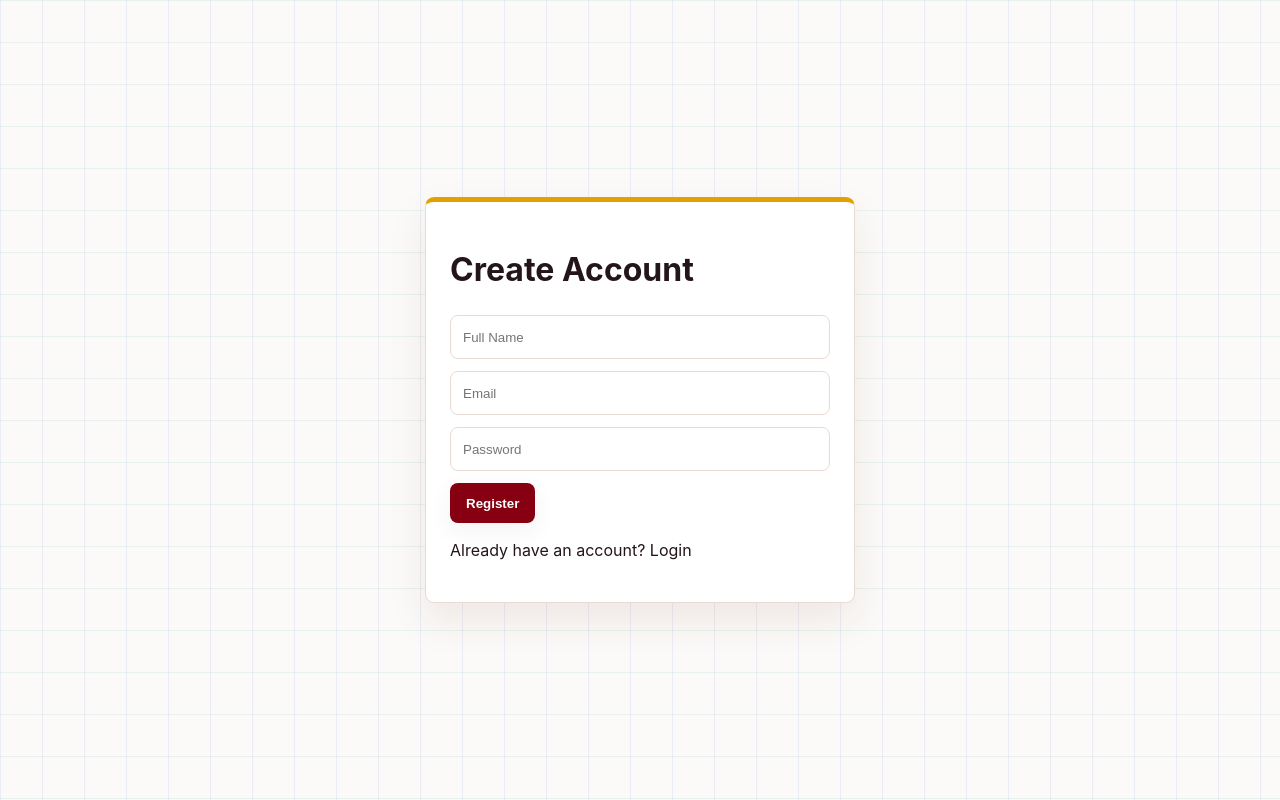
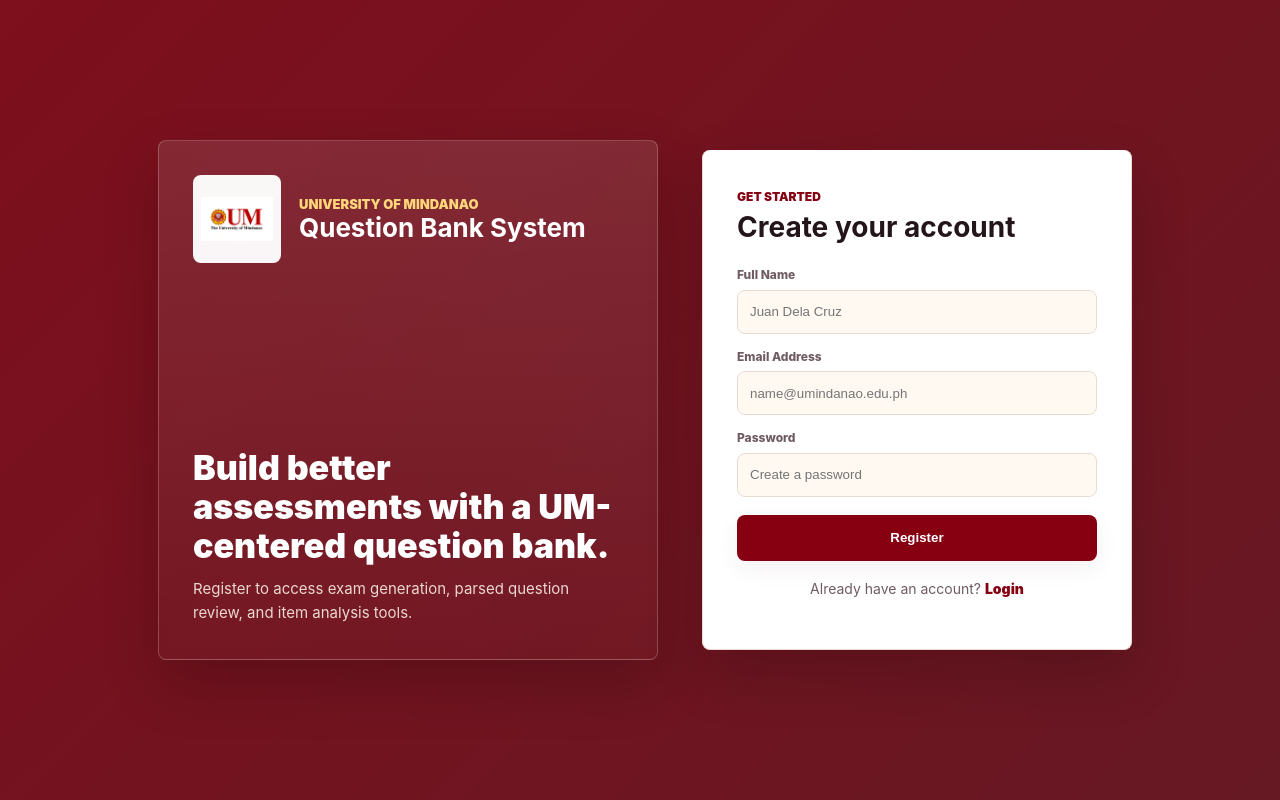
Before and after one commit to kentoyrosales123-cpu/question-bank, a website: page public/register.html in a window 1280 px wide. Drawn offline with Linux system fonts and the light colour scheme.

```diff
--- a/public/css/style.css
+++ b/public/css/style.css
@@ -168,6 +168,151 @@
   border-top: 5px solid var(--accent);
 }
 
+.um-auth-page {
+  grid-template-columns: minmax(320px, 520px) minmax(320px, 430px);
+  gap: 34px;
+  justify-content: center;
+  background:
+    linear-gradient(135deg, rgba(118, 0, 15, 0.94), rgba(86, 0, 12, 0.9)),
+    linear-gradient(90deg, rgba(255, 255, 255, 0.06) 1px, transparent 1px),
+    linear-gradient(rgba(255, 255, 255, 0.05) 1px, transparent 1px);
+  background-size:
+    auto,
+    44px 44px,
+    44px 44px;
+}
+
+.auth-brand-panel {
+  color: #fff7ec;
+  min-height: 520px;
+  display: flex;
+  flex-direction: column;
+  justify-content: space-between;
+  padding: 34px;
+  border: 1px solid rgba(255, 247, 236, 0.22);
+  border-radius: 8px;
+  background:
+    linear-gradient(180deg, rgba(255, 255, 255, 0.12), rgba(255, 255, 255, 0.04)),
+    rgba(98, 0, 13, 0.28);
+  box-shadow: 0 24px 56px rgba(21, 0, 4, 0.22);
+}
+
+.auth-logo-lockup {
+  display: flex;
+  align-items: center;
+  gap: 18px;
+}
+
+.auth-logo-lockup img {
+  width: 88px;
+  height: 88px;
+  object-fit: contain;
+  background: rgba(255, 255, 255, 0.96);
+  border-radius: 8px;
+  padding: 8px;
+}
+
+.auth-logo-lockup span,
+.auth-logo-lockup strong {
+  display: block;
+}
+
+.auth-logo-lockup span {
+  color: #ffd77a;
+  font-size: 13px;
+  font-weight: 900;
+  text-transform: uppercase;
+}
+
+.auth-logo-lockup strong {
+  max-width: 300px;
+  color: #ffffff;
+  font-size: 26px;
+  line-height: 1.16;
+}
+
+.auth-brand-copy p {
+  max-width: 430px;
+  margin: 0 0 12px;
+  color: #ffffff;
+  font-size: 34px;
+  font-weight: 900;
+  line-height: 1.15;
+}
+
+.auth-brand-copy small {
+  display: block;
+  max-width: 420px;
+  color: rgba(255, 247, 236, 0.86);
+  font-size: 15px;
+  line-height: 1.6;
+}
+
+.um-auth-card {
+  max-width: none;
+  border-top: 0;
+  border-radius: 8px;
+  padding: 34px;
+  box-shadow: 0 24px 56px rgba(21, 0, 4, 0.2);
+}
+
+.auth-form-heading {
+  margin-bottom: 22px;
+}
+
+.auth-form-heading span {
+  color: var(--primary);
+  font-size: 12px;
+  font-weight: 900;
+  text-transform: uppercase;
+}
+
+.auth-form-heading h1 {
+  margin: 4px 0 0;
+  color: var(--text);
+  font-size: 28px;
+  line-height: 1.18;
+}
+
+.um-auth-card .btn {
+  width: 100%;
+  min-height: 46px;
+  margin-top: 4px;
+}
+
+.um-auth-card input {
+  margin-bottom: 14px;
+  background: var(--card-soft);
+}
+
+.auth-link-row {
+  display: flex;
+  justify-content: space-between;
+  gap: 14px;
+  margin-top: 18px;
+  color: var(--muted);
+  font-size: 14px;
+}
+
+.auth-link-row.single {
+  justify-content: center;
+}
+
+.auth-link-row a {
+  color: var(--primary);
+  font-weight: 900;
+}
+
+.auth-link-row a:hover {
+  color: var(--primary-dark);
+}
+
+.um-auth-card #verificationPanel {
+  margin-top: 16px;
+  padding-top: 16px;
+  border-top: 1px solid var(--border);
+}
+
 .hero-card {
   max-width: 900px;
   text-align: center;
@@ -2712,6 +2857,50 @@
 }
 
 @media (max-width: 850px) {
+  .um-auth-page {
+    grid-template-columns: 1fr;
+    padding: 18px;
+  }
+
+  .auth-brand-panel {
+    min-height: auto;
+    padding: 24px;
+  }
+
+  .auth-logo-lockup {
+    align-items: flex-start;
+  }
+
+  .auth-logo-lockup img {
+    width: 68px;
+    height: 68px;
+  }
+
+  .auth-logo-lockup strong {
+    font-size: 20px;
+  }
+
+  .auth-brand-copy {
+    margin-top: 34px;
+  }
+
+  .auth-brand-copy p {
+    font-size: 25px;
+  }
+
+  .um-auth-card {
+    padding: 24px;
+  }
+
+  .auth-link-row {
+    align-items: flex-start;
+    flex-direction: column;
+  }
+
+  .auth-link-row.single {
+    align-items: center;
+  }
+
   .sidebar {
     position: static;
     width: 100%;
--- a/public/register.html
+++ b/public/register.html
@@ -5,13 +5,39 @@
     <link rel="stylesheet" href="/css/style.css" />
   </head>
   <body>
-    <main class="auth-page">
-      <form class="auth-card" id="registerForm">
-        <h1>Create Account</h1>
+    <main class="auth-page um-auth-page">
+      <section class="auth-brand-panel">
+        <div class="auth-logo-lockup">
+          <img src="/logo.avif" alt="University of Mindanao logo" />
+          <div>
+            <span>University of Mindanao</span>
+            <strong>Question Bank System</strong>
+          </div>
+        </div>
+        <div class="auth-brand-copy">
+          <p>Build better assessments with a UM-centered question bank.</p>
+          <small>Register to access exam generation, parsed question review, and item analysis tools.</small>
+        </div>
+      </section>
 
-        <input id="name" type="text" placeholder="Full Name" required />
-        <input id="email" type="email" placeholder="Email" required />
-        <input id="password" type="password" placeholder="Password" required />
+      <form class="auth-card um-auth-card" id="registerForm">
+        <div class="auth-form-heading">
+          <span>Get Started</span>
+          <h1>Create your account</h1>
+        </div>
+
+        <label>
+          <span class="field-label">Full Name</span>
+          <input id="name" type="text" placeholder="Juan Dela Cruz" required />
+        </label>
+        <label>
+          <span class="field-label">Email Address</span>
+          <input id="email" type="email" placeholder="name@umindanao.edu.ph" required />
+        </label>
+        <label>
+          <span class="field-label">Password</span>
+          <input id="password" type="password" placeholder="Create a password" required />
+        </label>
 
         <button class="btn" id="registerButton" type="submit">Register</button>
 
@@ -32,7 +58,9 @@
           </button>
         </div>
 
-        <p>Already have an account? <a href="/login.html">Login</a></p>
+        <div class="auth-link-row single">
+          <span>Already have an account? <a href="/login.html">Login</a></span>
+        </div>
         <p class="message wrong" id="authMessage"></p>
       </form>
     </main>
```
Also changed, not shown: public/login.html (+32 -7 lines).
